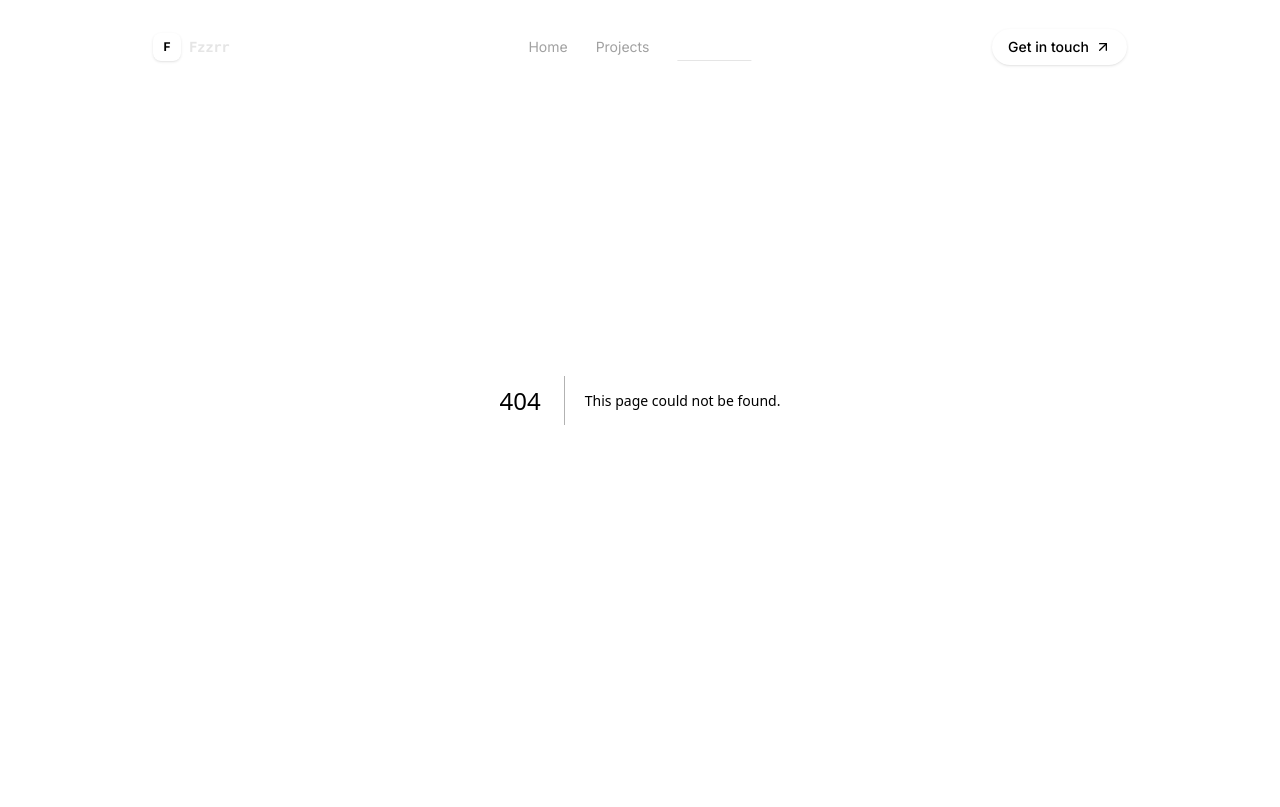
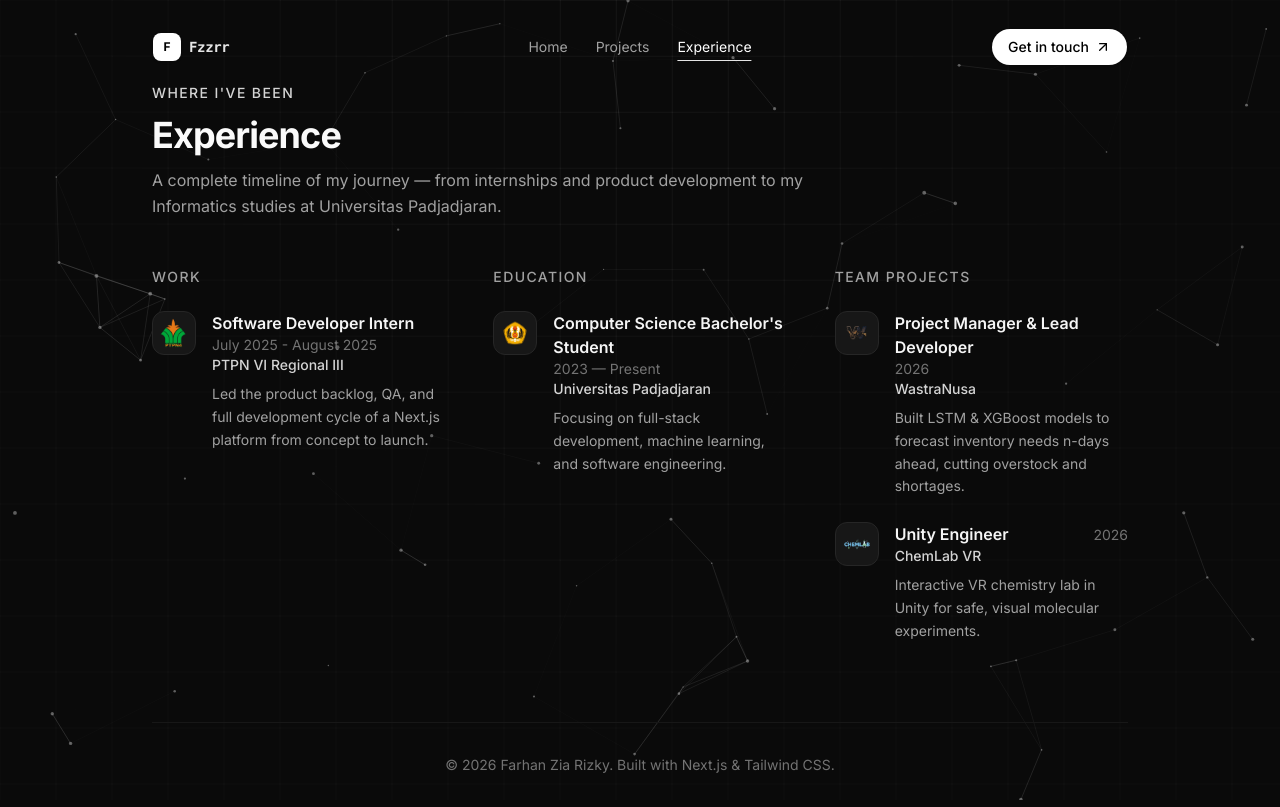
Before and after one commit to Fzzrr/portofolio-fzzrr, a Next.js app: page /experience in a window 1280 px wide. Before the commit this address had no page. Built offline with nearby package versions, Linux system fonts and the light colour scheme.

Commit message:
feat: add projects, experience, skills and contact pages
Add dedicated routes that reuse the section components in their full
(non-preview) form for the complete listings.

```diff
--- /dev/null
+++ b/src/app/contact/page.tsx
@@ -0,0 +1,19 @@
+import Contact from "@/components/Contact";
+import Footer from "@/components/Footer";
+
+export default function ContactPage() {
+  return (
+    <main className="relative min-h-screen text-neutral-50 selection:bg-neutral-500/30">
+      {/* faint grid background */}
+      <div
+        aria-hidden
+        className="pointer-events-none fixed inset-0 -z-10 bg-[linear-gradient(to_right,rgba(255,255,255,0.03)_1px,transparent_1px),linear-gradient(to_bottom,rgba(255,255,255,0.03)_1px,transparent_1px)] bg-[size:56px_56px] [mask-image:radial-gradient(ellipse_at_top,black,transparent_70%)]"
+      />
+
+      <div className="mx-auto max-w-5xl px-6">
+        <Contact showMore={false} />
+        <Footer />
+      </div>
+    </main>
+  );
+}
--- /dev/null
+++ b/src/app/experience/page.tsx
@@ -0,0 +1,19 @@
+import Experience from "@/components/Experience";
+import Footer from "@/components/Footer";
+
+export default function ExperiencePage() {
+  return (
+    <main className="relative min-h-screen text-neutral-50 selection:bg-neutral-500/30">
+      {/* faint grid background */}
+      <div
+        aria-hidden
+        className="pointer-events-none fixed inset-0 -z-10 bg-[linear-gradient(to_right,rgba(255,255,255,0.03)_1px,transparent_1px),linear-gradient(to_bottom,rgba(255,255,255,0.03)_1px,transparent_1px)] bg-[size:56px_56px] [mask-image:radial-gradient(ellipse_at_top,black,transparent_70%)]"
+      />
+
+      <div className="mx-auto max-w-5xl px-6">
+        <Experience showMore={false} />
+        <Footer />
+      </div>
+    </main>
+  );
+}
--- /dev/null
+++ b/src/app/projects/page.tsx
@@ -0,0 +1,19 @@
+import Projects from "@/components/Projects";
+import Footer from "@/components/Footer";
+
+export default function ProjectsPage() {
+  return (
+    <main className="relative min-h-screen text-neutral-50 selection:bg-neutral-500/30">
+      {/* faint grid background */}
+      <div
+        aria-hidden
+        className="pointer-events-none fixed inset-0 -z-10 bg-[linear-gradient(to_right,rgba(255,255,255,0.03)_1px,transparent_1px),linear-gradient(to_bottom,rgba(255,255,255,0.03)_1px,transparent_1px)] bg-[size:56px_56px] [mask-image:radial-gradient(ellipse_at_top,black,transparent_70%)]"
+      />
+
+      <div className="mx-auto max-w-5xl px-6">
+        <Projects showMore={false} />
+        <Footer />
+      </div>
+    </main>
+  );
+}
--- /dev/null
+++ b/src/app/skills/page.tsx
@@ -0,0 +1,19 @@
+import Skills from "@/components/Skills";
+import Footer from "@/components/Footer";
+
+export default function SkillsPage() {
+  return (
+    <main className="relative min-h-screen text-neutral-50 selection:bg-neutral-500/30">
+      {/* faint grid background */}
+      <div
+        aria-hidden
+        className="pointer-events-none fixed inset-0 -z-10 bg-[linear-gradient(to_right,rgba(255,255,255,0.03)_1px,transparent_1px),linear-gradient(to_bottom,rgba(255,255,255,0.03)_1px,transparent_1px)] bg-[size:56px_56px] [mask-image:radial-gradient(ellipse_at_top,black,transparent_70%)]"
+      />
+
+      <div className="mx-auto max-w-5xl px-6">
+        <Skills />
+        <Footer />
+      </div>
+    </main>
+  );
+}
```
